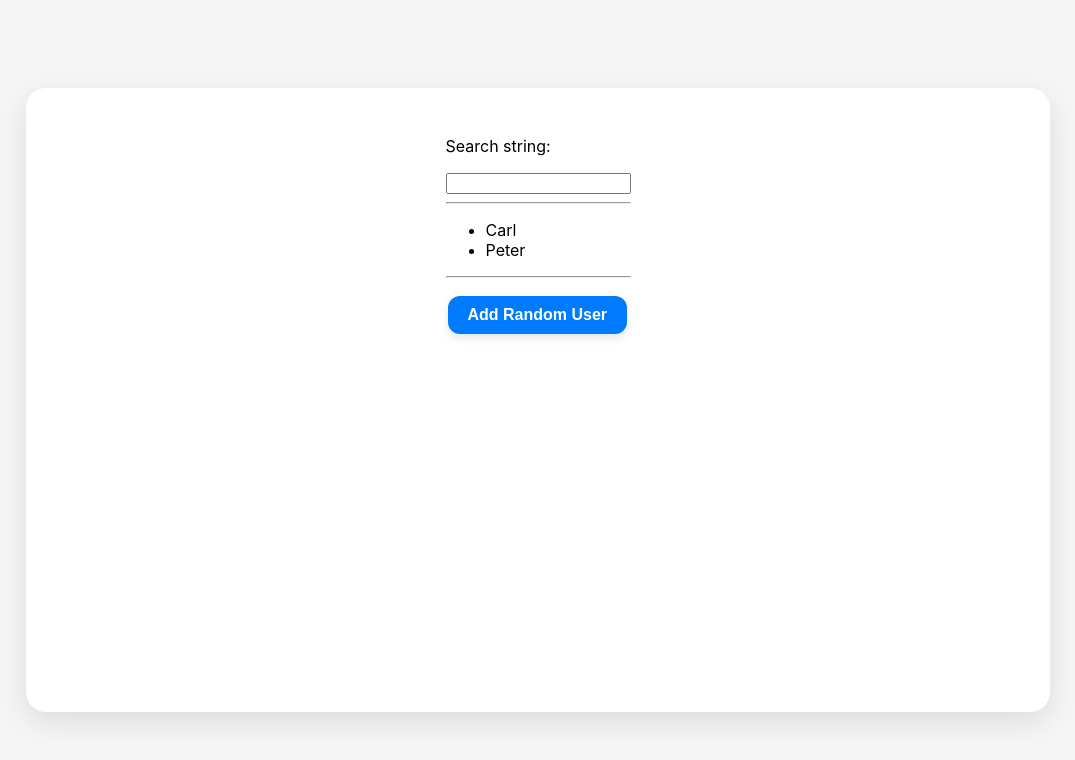
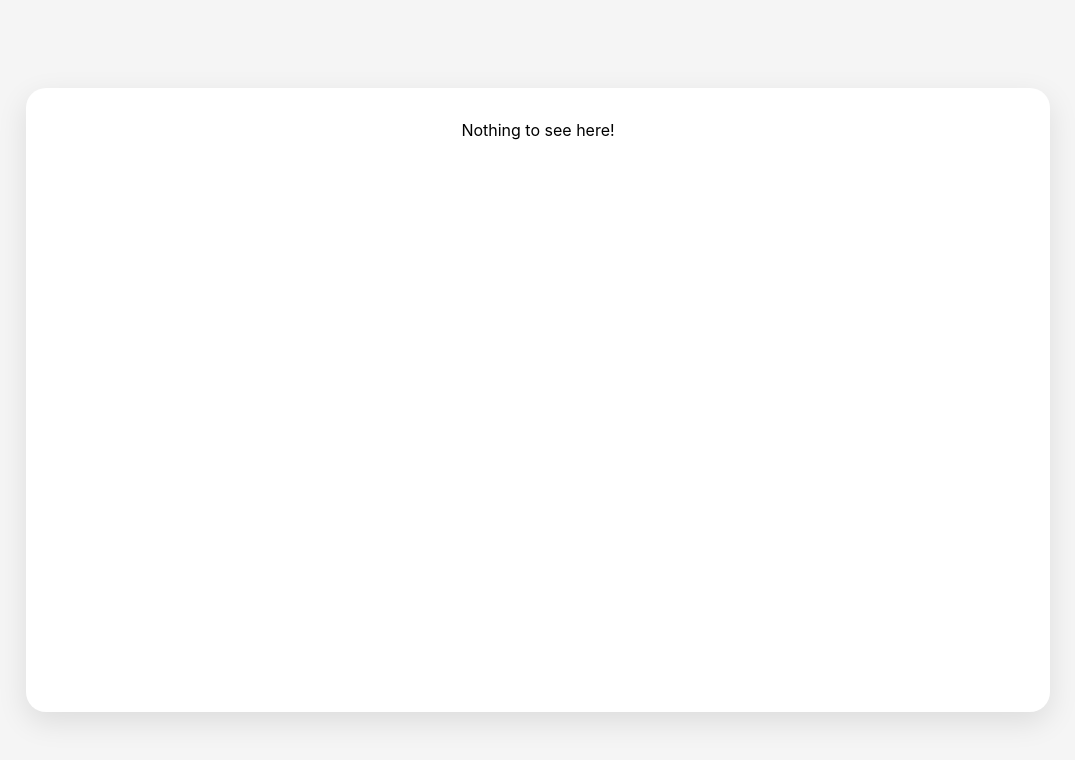
Before and after one commit to furatismail/angular-19-cviceni, an Angular app: page /dashboard in a window 1280 px wide. Shown: the top 760 px of the page, without its empty margins (102-1177 px from the left). Built offline with nearby package versions, Linux system fonts and the light colour scheme.

Commit message:
computed

```diff
--- a/src/app/features/signals/signal-search.component.html
+++ b/src/app/features/signals/signal-search.component.html
@@ -1,4 +1,4 @@
-<p>Search string: {{search()}}</p>
+<!-- <p>Search string: {{search()}}</p>
 <input type="text" (input)="setSearchString($event)">
 <hr>
 
@@ -6,4 +6,6 @@
     <li *ngFor="let user of filteredUsers()">{{user.name}}</li>
 </ul>
 <hr>
-<button (click)="addUser()">Add Random User</button>
+<button (click)="addUser()">Add Random User</button> -->
+
+{{conditionalCount()}}
--- a/src/app/features/signals/signal-search.component.ts
+++ b/src/app/features/signals/signal-search.component.ts
@@ -1,5 +1,5 @@
 import { NgFor } from '@angular/common';
-import { Component, computed, effect, signal } from '@angular/core';
+import { Component, computed, signal } from '@angular/core';
 
 @Component({
   selector: 'app-signal-search',
@@ -9,27 +9,47 @@ import { Component, computed, effect, signal } from '@angular/core';
   styleUrls: ['./signal-search.component.css'] // Corrected the property name from styleUrl to styleUrls
 })
 export class SignalSearchComponent {
-  search = signal(localStorage.getItem('searchString') || '');
-  users = signal([
-    { id: 1, name: "Carl" },
-    { id: 2, name: 'Peter' }
-  ])
-  filteredUsers = computed(() => this.users().filter((u) => u.name.toLowerCase().startsWith(this.search())))
+  // search = signal(localStorage.getItem('searchString') || '');
+  // users = signal([
+  //   { id: 1, name: "Carl" },
+  //   { id: 2, name: 'Peter' }
+  // ])
+  // filteredUsers = computed(() => this.users().filter((u) => u.name.toLowerCase().startsWith(this.search())))
 
-  logger = effect(() => {
-    localStorage.setItem('searchString', this.search())
-  })
+  // logger = effect(() => {
+  //   localStorage.setItem('searchString', this.search())
+  // })
 
 
-  setSearchString(e: Event) {
-    this.search.set((e.target as HTMLInputElement).value.toLowerCase());
+  // setSearchString(e: Event) {
+  //   this.search.set((e.target as HTMLInputElement).value.toLowerCase());
+  // }
+
+  // addUser() {
+  //   this.users.update((users) => [...users, { id: 3, name: "John" }]);
+
+  //   // destroy
+  //   // this.logger.destroy()
+  // }
+
+  showCount = false;
+  count = signal(0);
+  conditionalCount = computed(() => {
+    if (this.showCount) {
+      return `The count is ${this.count()}.`;
+    } else {
+      return 'Nothing to see here!';
+    }
+  });
+
+  ngOnInit() {
+    setTimeout(() => {
+      this.count.set(11);
+      this.showCount = true
+
+      console.log(this.count())
+    }, 3000);
   }
 
-  addUser() {
-    this.users.update((users) => [...users, { id: 3, name: "John" }]);
-
-    // destroy
-    // this.logger.destroy()
-  }
 
 }
```
